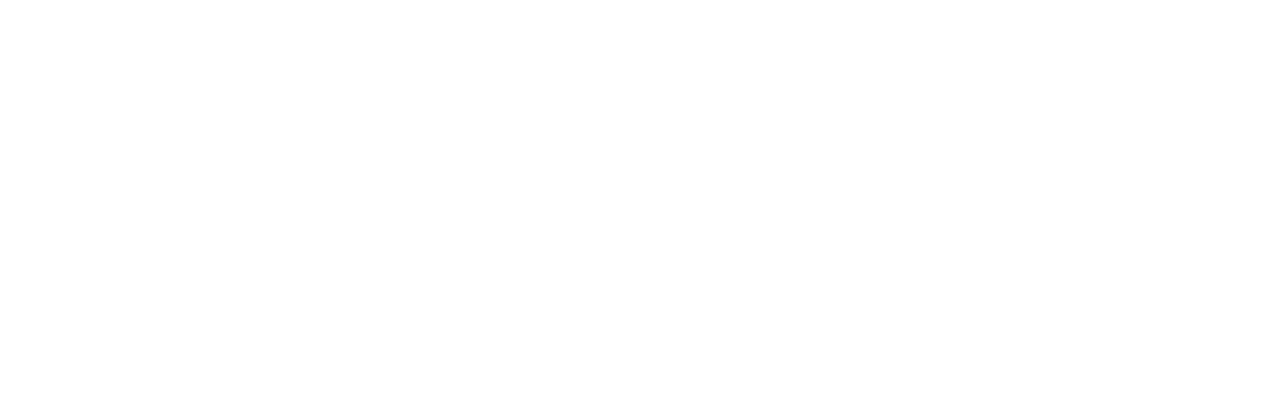
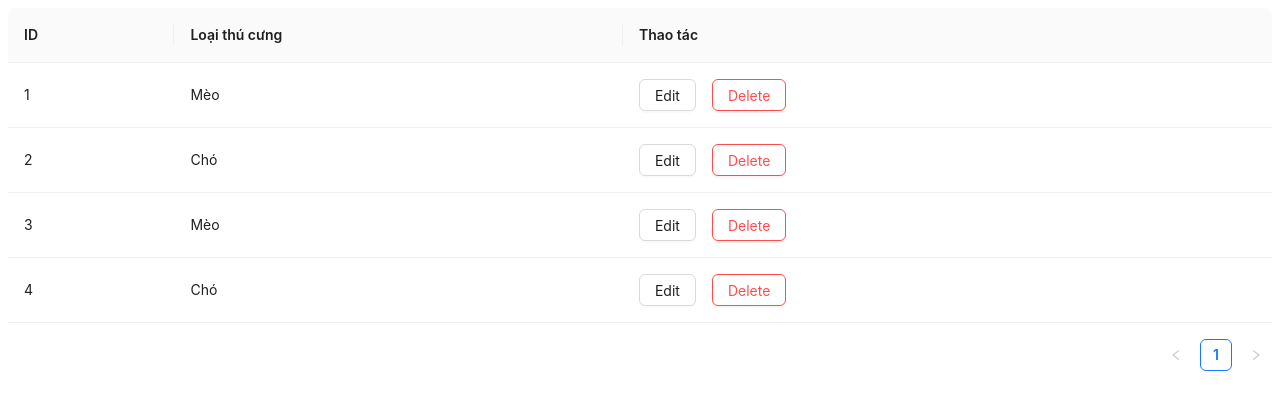
Before and after one commit to CAODANGFPT/The_gioi_thu_cung, a React (Create React App) app in the folder front-end/: page /pettypeadmin in a window 1280 px wide. Before the commit this address had no page. Shown: the top 410 px of the page. Built offline with nearby package versions, Linux system fonts and the light colour scheme.

Commit message:
feat: Create List Pet Type Admin UI

```diff
--- a/front-end/package.json
+++ b/front-end/package.json
@@ -12,6 +12,7 @@
     "@types/react-dom": "^18.2.7",
     "@typescript-eslint/eslint-plugin": "^6.0.0",
     "@typescript-eslint/parser": "^6.0.0",
+    "antd": "^5.10.2",
     "axios": "^1.4.0",
     "eslint-config-airbnb-typescript": "^17.1.0",
     "react": "^18.2.0",
--- a/front-end/src/App.tsx
+++ b/front-end/src/App.tsx
@@ -1,6 +1,7 @@
 import { BrowserRouter, Route, Routes } from "react-router-dom";
 import "./App.css";
 import Home from "./page/base/home";
+import PetTypeAdmin from "./page/base/PetType";
 
 function App() {
   return (
@@ -9,6 +10,7 @@
         <Route path="/" element={<Home />}>
           <Route index element={<Home />} />
         </Route>
+        <Route path="pettypeadmin" element={<PetTypeAdmin />} />
       </Routes>
     </BrowserRouter>
   );
--- /dev/null
+++ b/front-end/src/page/base/PetType/index.tsx
@@ -0,0 +1,80 @@
+import React from "react";
+import { Button, Popconfirm, Table, message } from "antd";
+import type { ColumnsType } from "antd/es/table";
+import { Link } from "react-router-dom";
+
+interface PetType {
+  key: string;
+  name: string;
+}
+const confirm = () => {
+  message.success("Xóa thành công.");
+};
+
+const cancel = () => {
+  message.error("Xóa không thành công.");
+};
+
+const columns: ColumnsType<PetType> = [
+  {
+    title: "ID",
+    dataIndex: "key",
+    key: "key",
+  },
+  {
+    title: "Loại thú cưng",
+    dataIndex: "name",
+    key: "name",
+    render: (text) => <div>{text}</div>,
+  },
+  {
+    title: "Thao tác",
+    key: "action",
+    render: (text) => (
+      <div>
+        <Link to="URL">
+          <Button className="btn-edit" style={{ marginRight: "1rem" }}>
+            Edit
+          </Button>
+        </Link>
+        <Popconfirm
+          title="Xóa loại thú cưng"
+          description="Bạn có muốn xóa không?"
+          onConfirm={confirm}
+          onCancel={cancel}
+          okText="Đồng ý"
+          cancelText="Không"
+        >
+          <Button danger className="btn-delete">
+            Delete
+          </Button>
+        </Popconfirm>
+      </div>
+    ),
+  },
+];
+
+const data: PetType[] = [
+  {
+    key: "1",
+    name: "Mèo",
+  },
+  {
+    key: "2",
+    name: "Chó",
+  },
+  {
+    key: "3",
+    name: "Mèo",
+  },
+  {
+    key: "4",
+    name: "Chó",
+  },
+];
+
+const PetTypeAdmin: React.FC = () => (
+  <Table columns={columns} dataSource={data} />
+);
+
+export default PetTypeAdmin;
```
Also changed, not shown: 1 other file (tests, documents, lock files or other folders).
